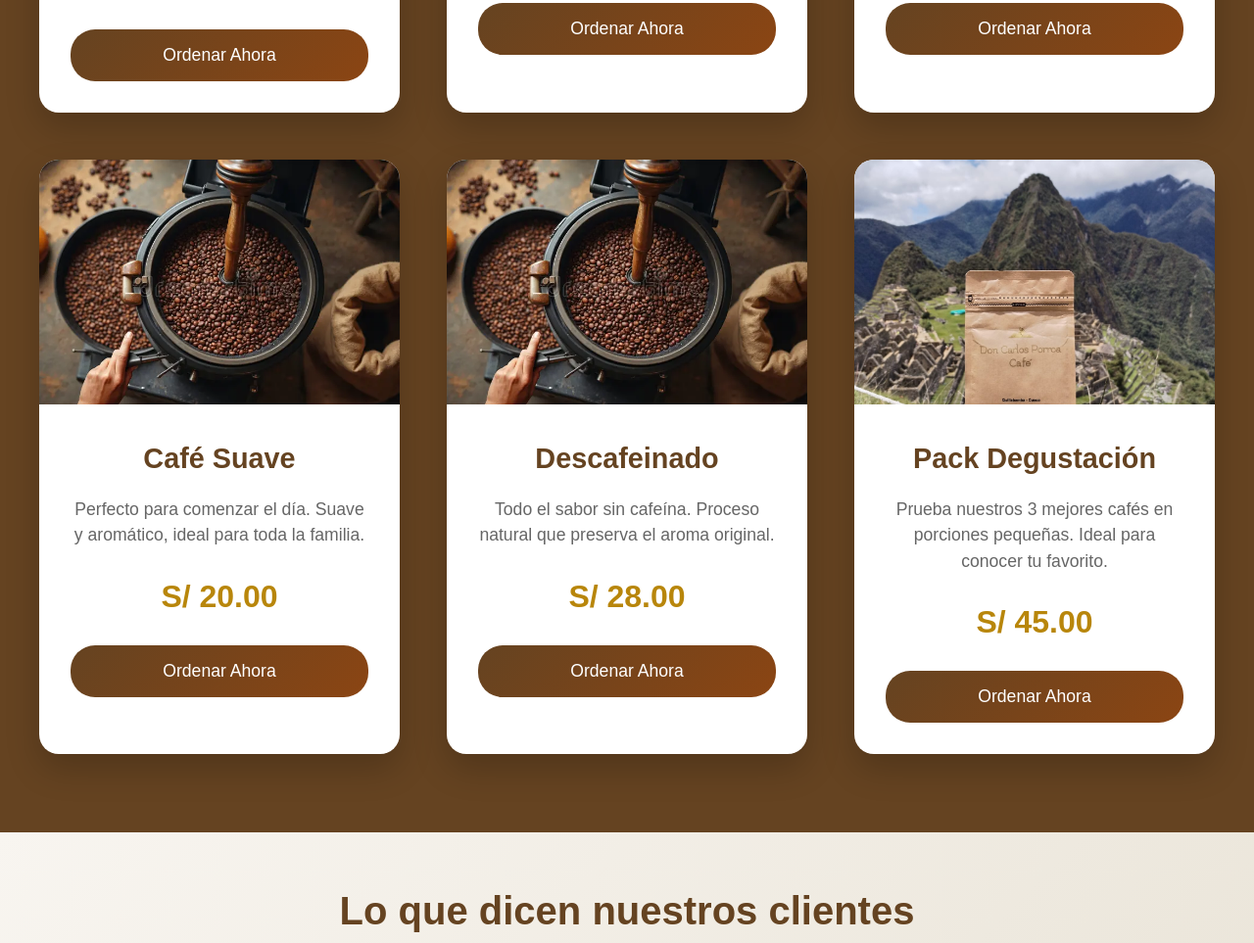
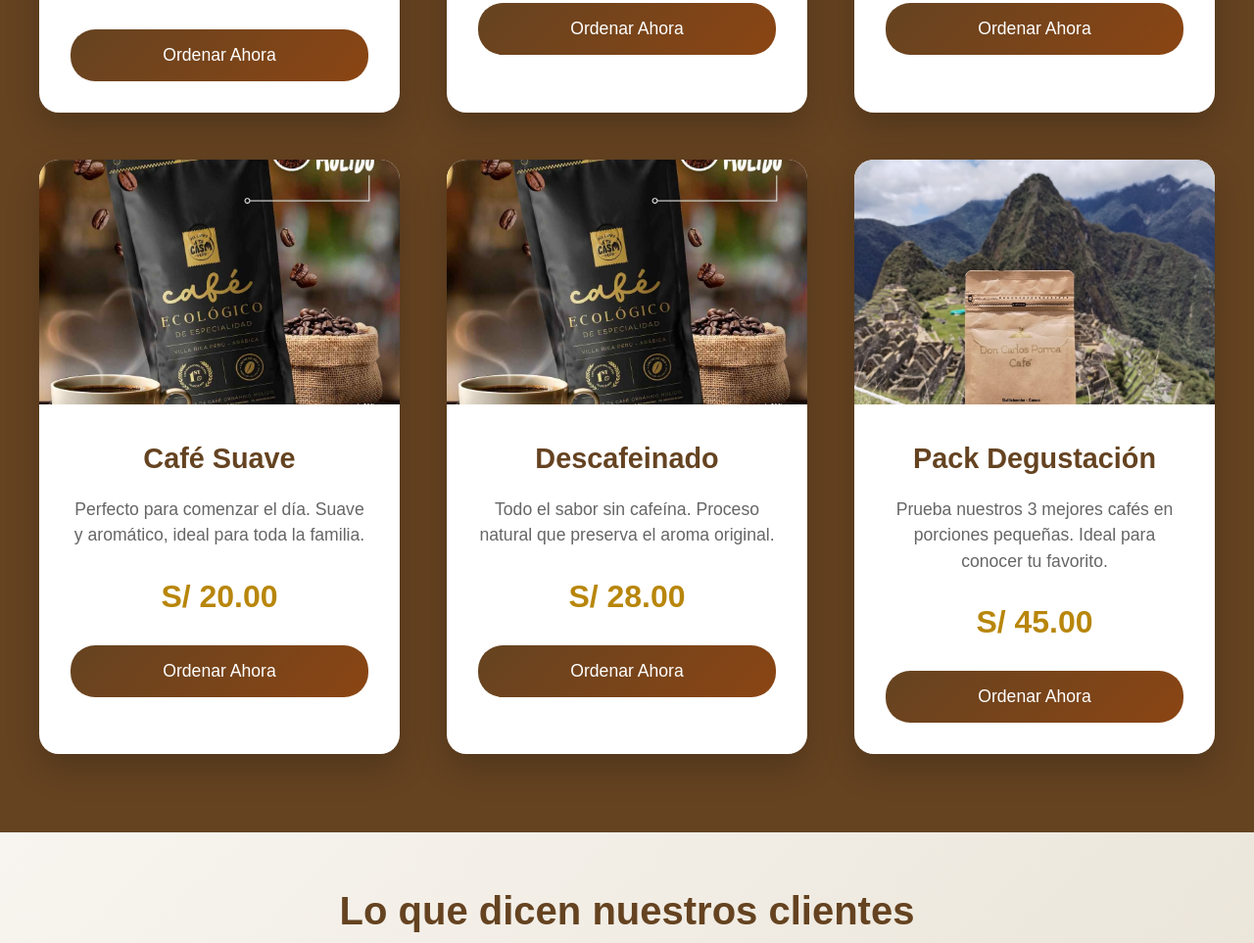
Before and after one commit to NICKTO44/landingPageCafe, a website: page public/index.html in a window 1280 px wide. Shown: the part 2303-3266 px from the top of the page at 98% size. Drawn offline with Linux system fonts and the light colour scheme; no server answers.

Commit message:
actualizado

```diff
--- a/public/index.html
+++ b/public/index.html
@@ -110,7 +110,7 @@
                 </div>
             </div>
             <div class="product-card">
-                <div class="product-image" style="background-image: url('/imagenes/tostado-café-artesanal.jpg')"></div>
+                <div class="product-image" style="background-image: url('/imagenes/cafe3.jpg')"></div>
                 <div class="product-content">
                     <h3 class="product-title">Café Suave</h3>
                     <p class="product-description">Perfecto para comenzar el día. Suave y aromático, ideal para toda la familia.</p>
@@ -119,7 +119,7 @@
                 </div>
             </div>
             <div class="product-card">
-                <div class="product-image" style="background-image: url('/imagenes/tostado-café-artesanal.jpg')"></div>
+                <div class="product-image" style="background-image: url('/imagenes/cafe3.jpg')"></div>
                 <div class="product-content">
                     <h3 class="product-title">Descafeinado</h3>
                     <p class="product-description">Todo el sabor sin cafeína. Proceso natural que preserva el aroma original.</p>
```
